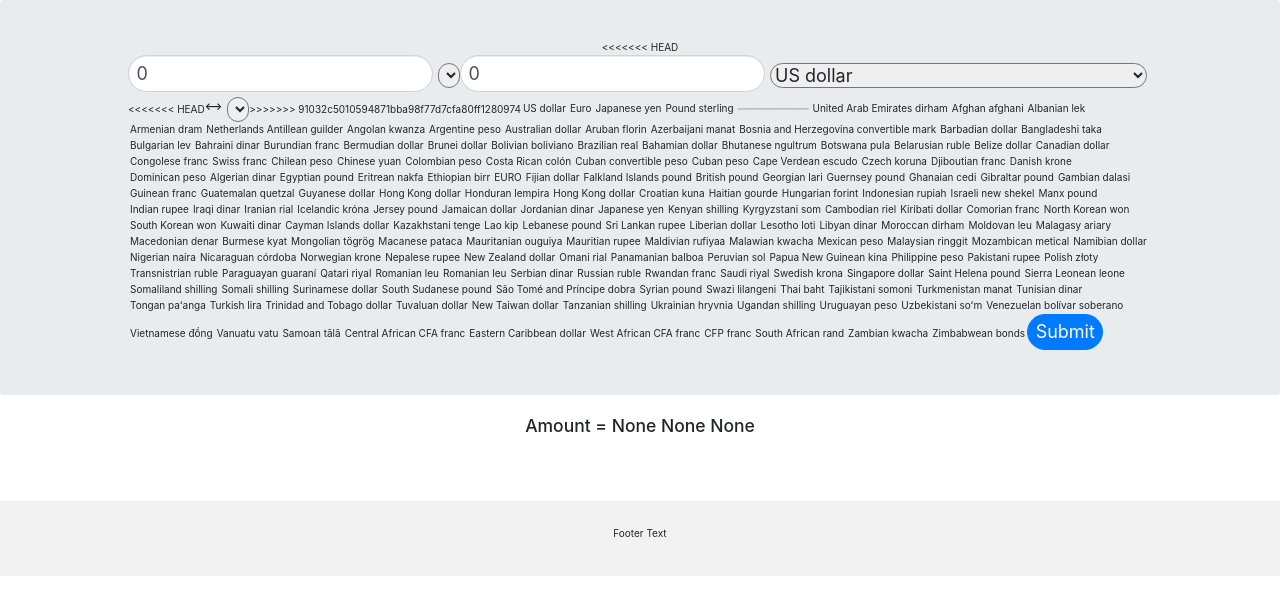
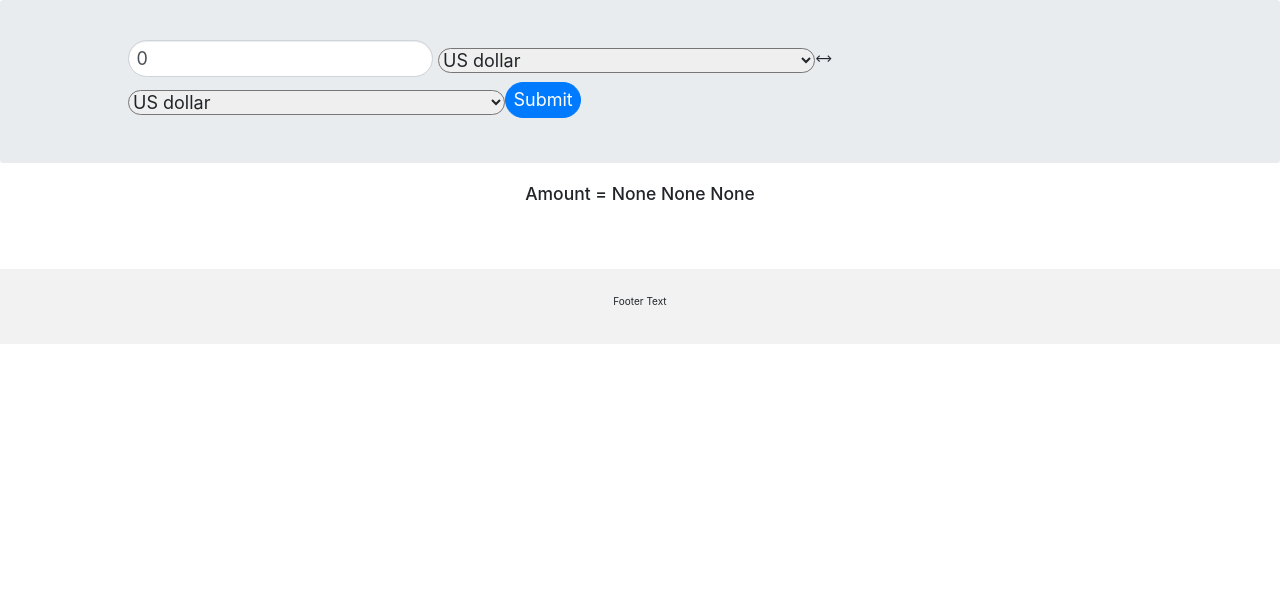
Before and after one commit to itsUchihaItachi/ForexVision, a Django app: page / in a window 1280 px wide. Shown: the part 62-657 px from the top of the page. Run offline with Django 3.2, Linux system fonts and the light colour scheme; lists and menus that the app fills with data are empty; some libraries are stand-ins or nearby versions.

Commit message:
get Base and counter in views

```diff
--- a/forexvision/template/Base.html
+++ b/forexvision/template/Base.html
@@ -50,17 +50,10 @@
 
     <!-- trial -->
 
-<<<<<<< HEAD
     <form name = "SelectForm" class="form-inline" action="Currency_Exchange" method="POST" >
         {% csrf_token %}
         <input type="text" value="0" class="form-control mb-2 mr-sm-2" id="amt" placeholder="Enter Amount" name="amount" style="font-size: large; border-radius: 25px">
         <select name = "baseCurr" id="currencyList" style="font-size: large; border-radius:25px;">
-=======
-    <form class="form-inline" action="Currency_Exchange" method="POST" >
-        {% csrf_token %}
-        <input type="text" value="0" class="form-control mb-2 mr-sm-2" id="amt" placeholder="Enter Amount" name="amount" style="font-size: large; border-radius: 25px">
-        <select id="currencyList" style="font-size: large; border-radius:25px;">
->>>>>>> 91032c5010594871bba98f77d7cfa80ff1280974
                     <option value="USD" selected="selected" label="US dollar">USD</option>
                     <option value="EUR" label="Euro">EUR</option>
                     <option value="JPY" label="Japanese yen">JPY</option>
@@ -227,15 +220,10 @@
                     <option value="ZMW" label="Zambian kwacha">ZMW</option>
                     <option value="ZWB" label="Zimbabwean bonds">ZWB</option>
                 </select>
-<<<<<<< HEAD
 
                 <label for="cur2" class="mb-2 mr-sm-2"><--></label>
 
                 <select name="counterCurr" id="currencyList" style="font-size: large; border-radius:25px;">
-=======
-                <label for="cur2" class="mb-2 mr-sm-2"><--></label>
-                <select id="currencyList" style="font-size: large; border-radius:25px;">
->>>>>>> 91032c5010594871bba98f77d7cfa80ff1280974
                     <option value="USD" selected="selected" label="US dollar">USD</option>
                     <option value="EUR" label="Euro">EUR</option>
                     <option value="JPY" label="Japanese yen">JPY</option>
```
